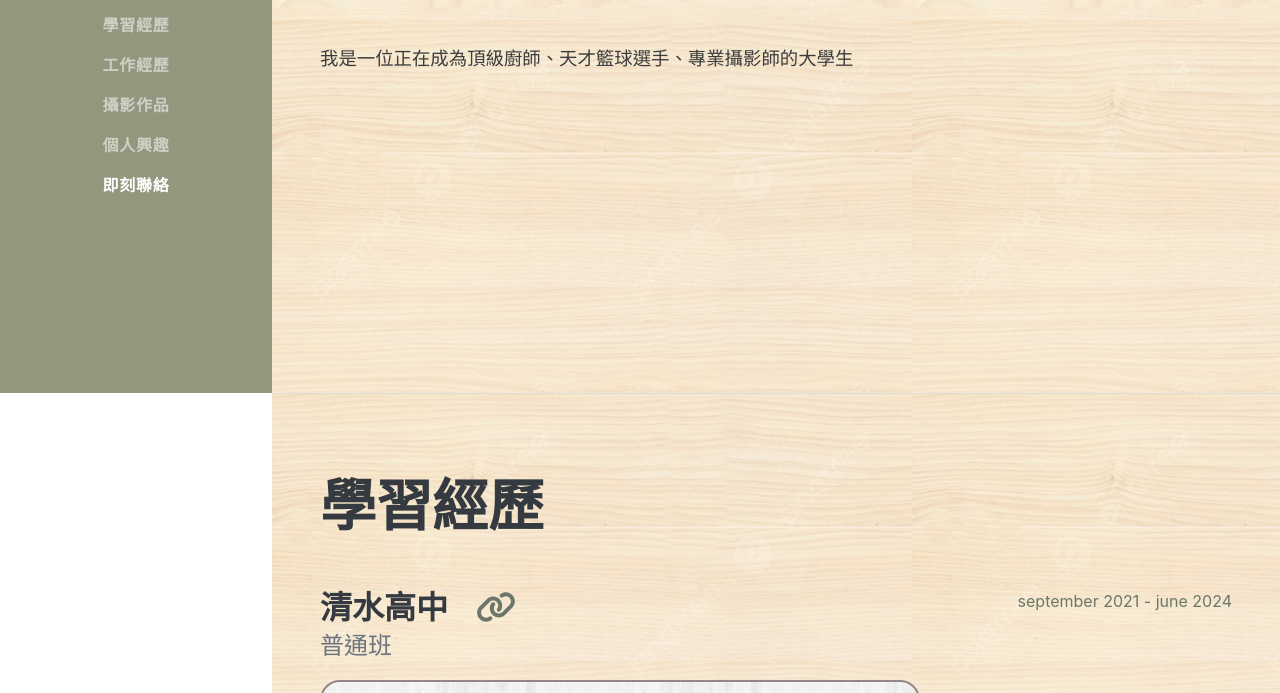
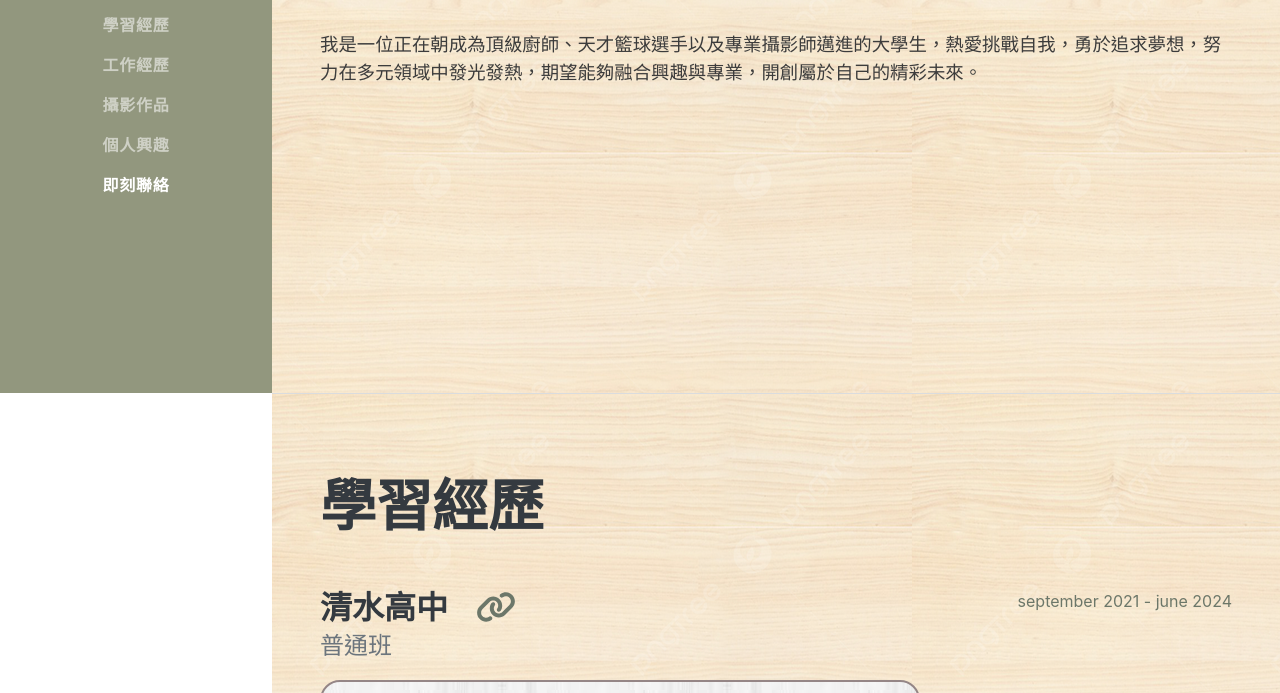
Before and after one commit to jiezilin/jiezilin.github.io, a plain HTML site: page index.html in a window 1280 px wide. Shown: the part 407-1100 px from the top of the page. Drawn offline with nearby package versions, Linux system fonts and the light colour scheme; a web font is replaced by a local one.

Commit message:
20250526第七次上傳

```diff
--- a/index.html
+++ b/index.html
@@ -51,7 +51,7 @@
                         一位追夢少年
                         <a href="mailto:name@email.com" class="linlink">zjhjie@gmail.com</a>
                     </div>
-                    <p class="lead mb-5">我是一位正在成為頂級廚師、天才籃球選手、專業攝影師的大學生</p>
+                    <p class="lead mb-5">我是一位正在朝成為頂級廚師、天才籃球選手以及專業攝影師邁進的大學生，熱愛挑戰自我，勇於追求夢想，努力在多元領域中發光發熱，期望能夠融合興趣與專業，開創屬於自己的精彩未來。</p>
                 </div>
             </section>
             <hr class="m-0" />
```
